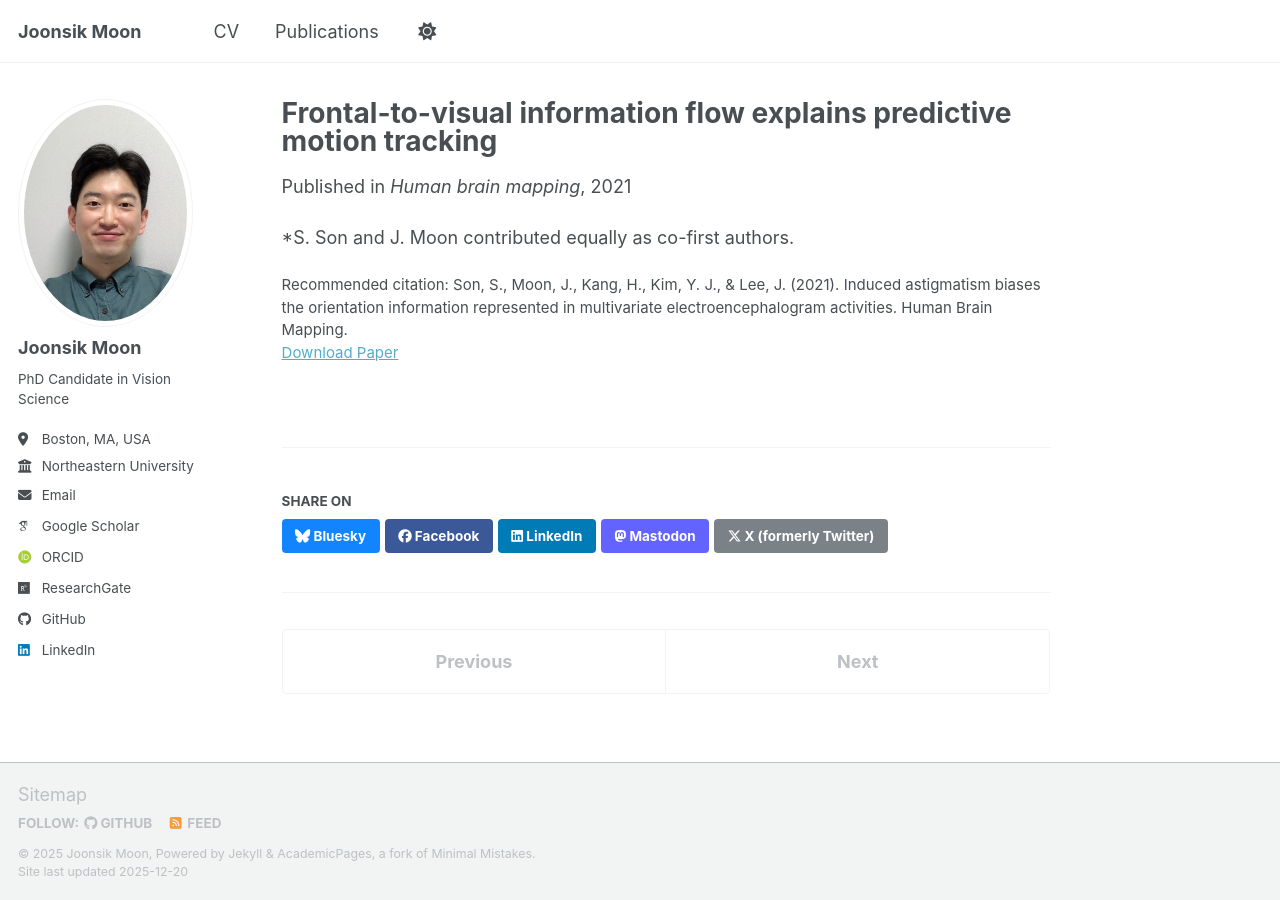
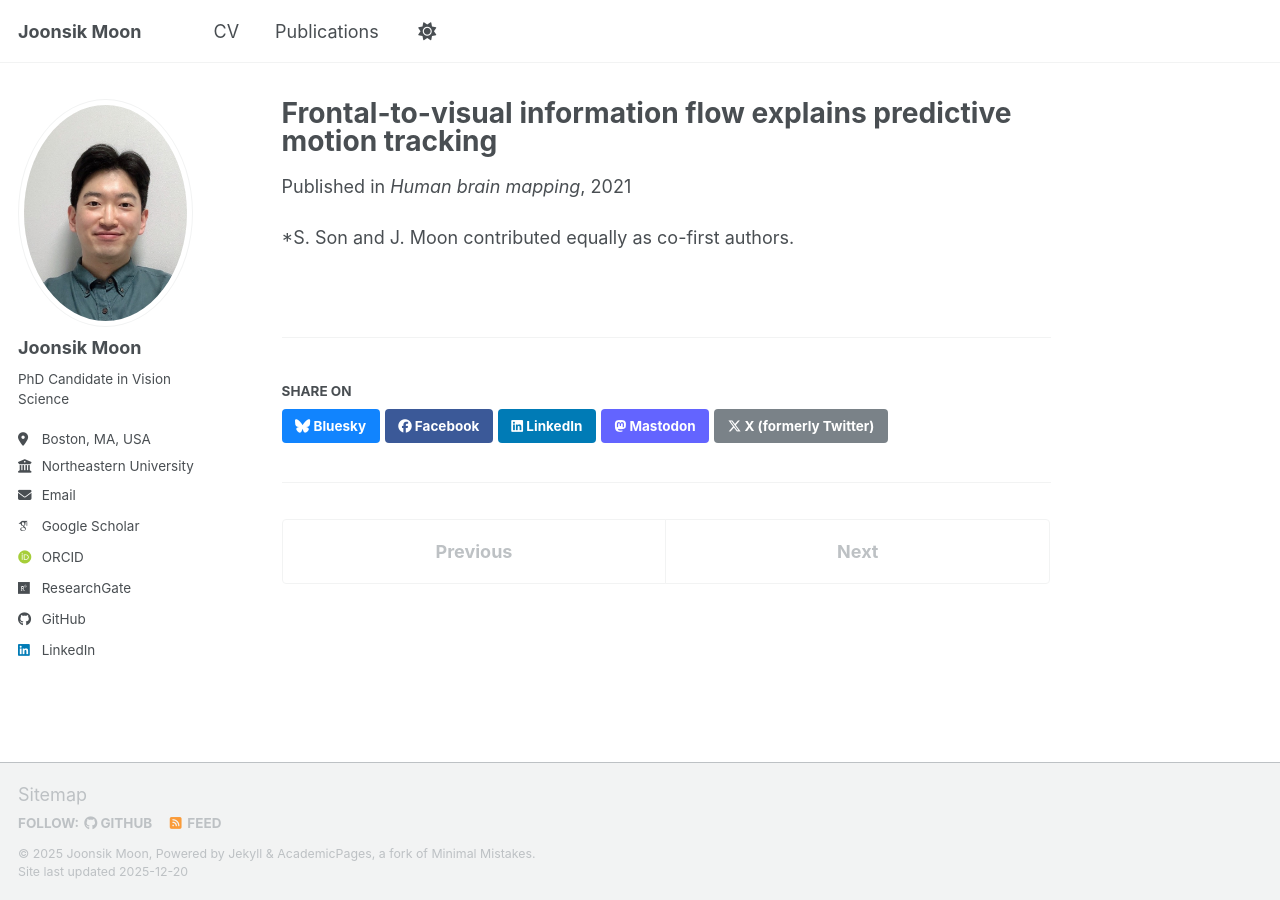
Before and after one commit to jmoon99/jmoon99.github.io, a Jekyll site: the page built from _publications/2021-06-01-Astigmatism-Orientation.md, in a window 1280 px wide. Built offline with Jekyll 4.4.1, drawn with Linux system fonts in a browser that asks for light colours; some web fonts are replaced; a script bundle is joined from its source files by our own code; library files that are not in the unit come from our copies.

Commit message:
Update publication metadata format

```diff
--- a/_publications/2021-06-01-Astigmatism-Orientation.md
+++ b/_publications/2021-06-01-Astigmatism-Orientation.md
@@ -7,7 +7,7 @@
 date: 2021-06-01
 venue: "Human brain mapping"
 paperurl: "https://doi.org/10.1002/hbm.25550"
-citation: "Son, S., Moon, J., Kang, H., Kim, Y. J., & Lee, J. (2021). Induced astigmatism biases the orientation information represented in multivariate electroencephalogram activities. Human Brain Mapping."
+
 ---
 
 \*S. Son and J. Moon contributed equally as co-first authors.
```
Also changed, not shown: _includes/archive-single.html (+6 -1 lines), _publications/2023-02-01-predictive-tracking.md (+1 -1 lines), _publications/2025-12-15-ocular-following.md (+1 -1 lines).
